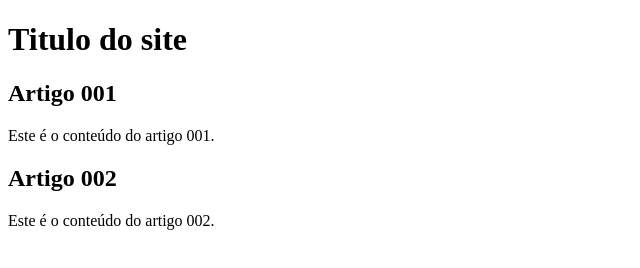
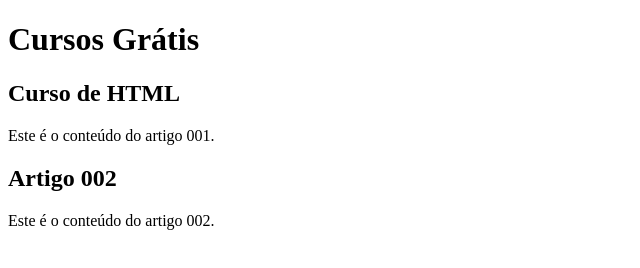
Before and after one commit to Gabrielle-Corteze/projeto-site, a plain HTML site: page index.html in a window 1280 px wide. Shown: the whole page, without its empty margins (0-640 px from the left). Drawn offline with Linux system fonts and the light colour scheme.

Commit message:
comecei a escrever conteudo

```diff
--- a/index.html
+++ b/index.html
@@ -3,15 +3,15 @@
 <head>
     <meta charset="UTF-8">
     <meta name="viewport" content="width=device-width, initial-scale=1.0">
-    <title>Titulo do Site</title>
+    <title> </title>
 </head>
 <body>
     <main>
         <header>
-            <h1>Titulo do site </h1>
+            <h1>Cursos Grátis </h1>
         </header>
         <article>
-            <h2>Artigo 001</h2>
+            <h2>Curso de HTML</h2>
             <p>Este é o conteúdo do artigo 001.</p>
         </article>
         <article>
```
